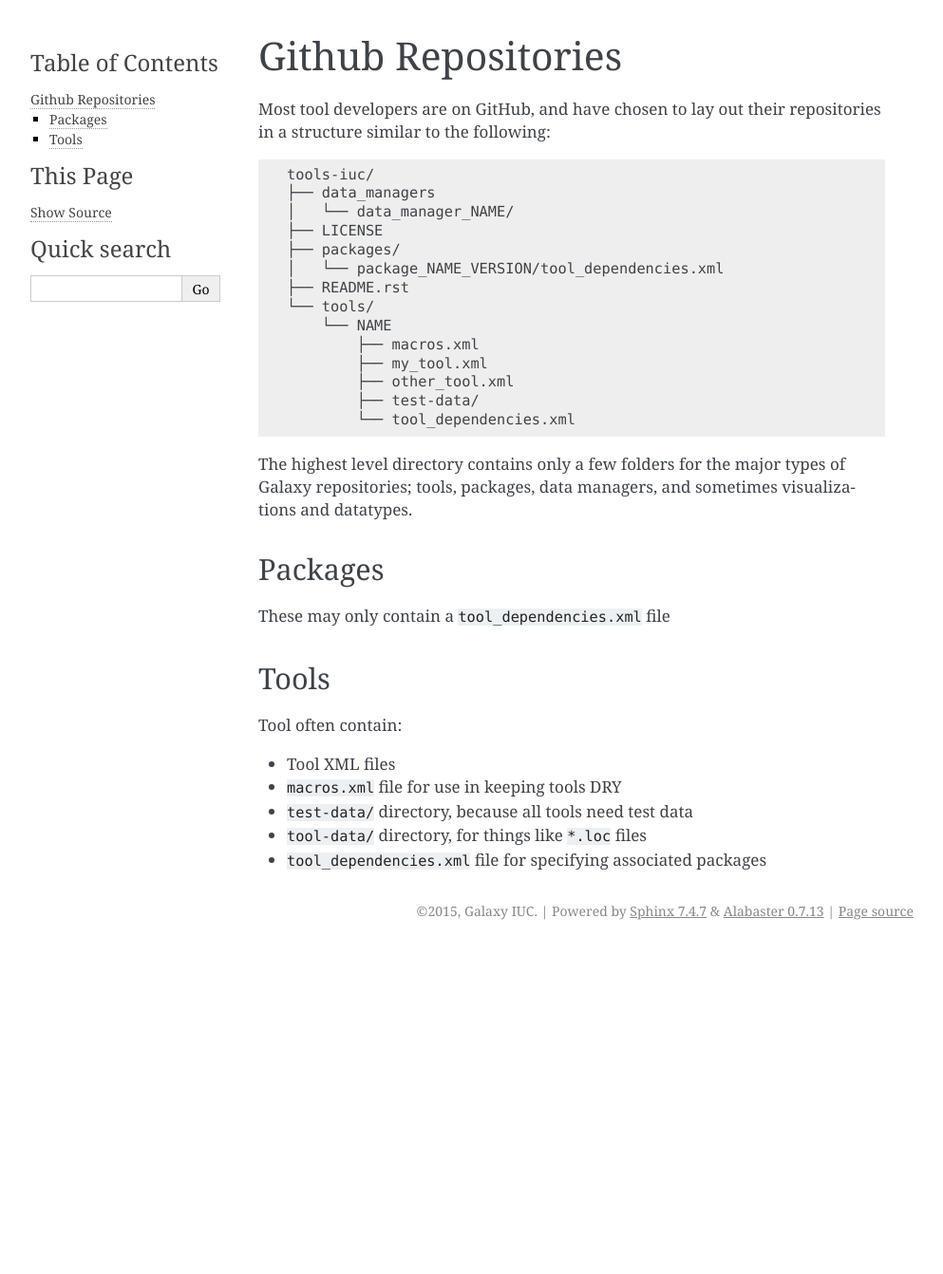
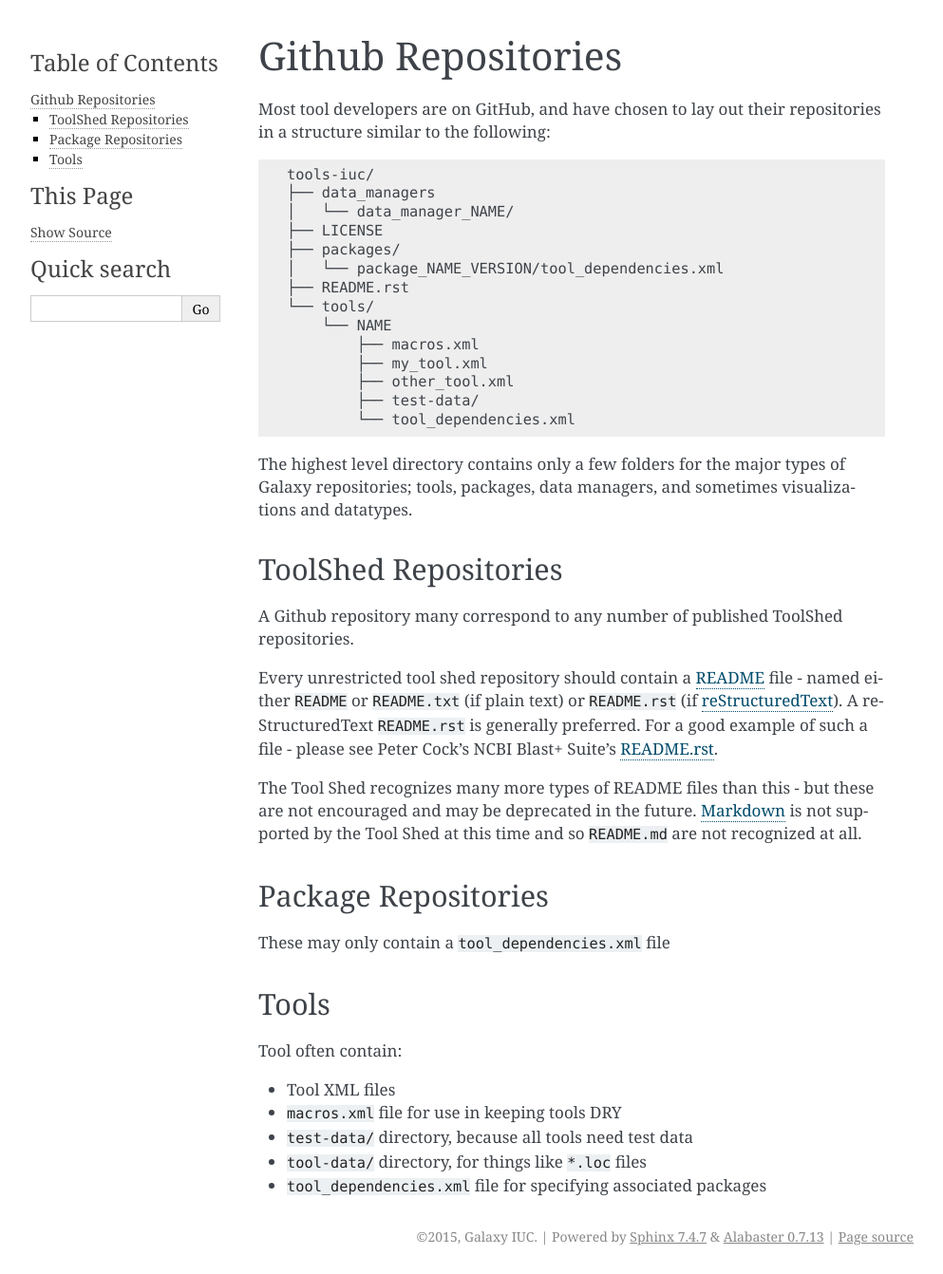
Before and after one commit to galaxy-iuc/standards, a Sphinx documentation site: the page built from docs/best_practices/repositories.rst, in a window 1280 px wide. Shown: the whole page at 95% size, without its empty margins (148-1141 px from the left). Built offline with Sphinx 7.4.7, drawn with Linux system fonts in a browser that asks for light colours; before the commit the page ends 999 px from its top, so only the background shows below that.

Commit message:
Add README info to docs/best_practices/repositories.rst.

```diff
--- a/docs/best_practices/repositories.rst
+++ b/docs/best_practices/repositories.rst
@@ -24,8 +24,26 @@ repositories in a structure similar to the following:
 The highest level directory contains only a few folders for the major types of
 Galaxy repositories; tools, packages, data managers, and sometimes visualizations and datatypes.
 
-Packages
---------
+ToolShed Repositories
+---------------------
+
+A Github repository many correspond to any number of published ToolShed
+repositories.
+
+Every unrestricted tool shed repository should contain a README_ file -
+named either ``README`` or ``README.txt`` (if plain text) or ``README.rst``
+(if reStructuredText_). A reStructuredText ``README.rst`` is generally
+preferred. For a good example of such a file - please see Peter Cock's NCBI
+Blast+ Suite's `README.rst
+<https://github.com/peterjc/galaxy_blast/blob/master/tools/ncbi_blast_plus/README.rst>`__.
+
+The Tool Shed recognizes many more types of README files than this - but these
+are not encouraged and may be deprecated in the future. Markdown_ is not
+supported by the Tool Shed at this time and so ``README.md`` are not
+recognized at all.
+
+Package Repositories
+--------------------
 
 These may only contain a ``tool_dependencies.xml`` file
 
@@ -39,3 +57,7 @@ Tool often contain:
 * ``test-data/`` directory, because all tools need test data
 * ``tool-data/`` directory, for things like ``*.loc`` files
 * ``tool_dependencies.xml`` file for specifying associated packages
+
+.. _README: http://en.wikipedia.org/wiki/README
+.. _reStructuredText: http://docutils.sourceforge.net/rst.html
+.. _Markdown: https://help.github.com/articles/github-flavored-markdown/
```
